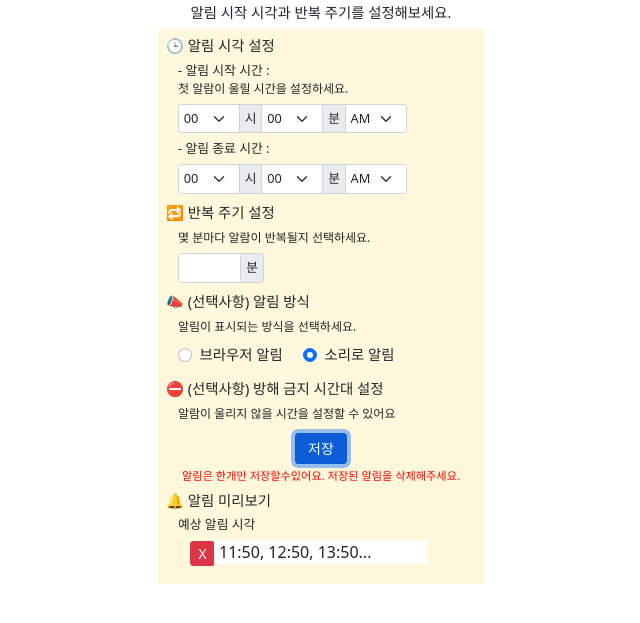
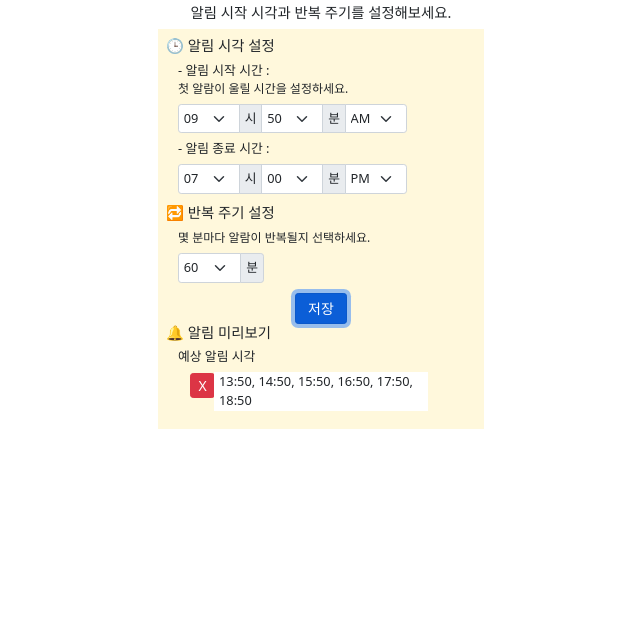
Before and after one commit to yeokyeong/ring-cycle, a browser extension: page index.html in a window 1280 px wide. Both pictures are taken after a click on the button "저장". Shown: the part 43-666 px from the top of the page, without its empty margins (319-959 px from the left). Drawn offline with nearby package versions, Linux system fonts and the light colour scheme.

Commit message:
style : set id and change UI

```diff
--- a/index.css
+++ b/index.css
@@ -66,4 +66,5 @@ p {
 }
 .text--preview{
     background-color: white; padding-left: 5px;
+    font-size: 0.8rem;
 }
--- a/index.html
+++ b/index.html
@@ -11,13 +11,13 @@
         <h3 class="text-center">🔔 Ring Cycle 🔔</h3>
         <h4 class="text-center"> 알림 시작 시각과 반복 주기를 설정해보세요.</h4>
 
-        <div class="container p-2 mt-2 container__content" >
+        <div class="container p-2 mt-2 container__content">
             <h5 class="">🕒 알림 시각 설정</h5>
-            <div class="container container__item" >
+            <div class="container container__item">
                 <h6> - 알림 시작 시간 : </h6>
                 <p class="">첫 알람이 울릴 시간을 설정하세요. </p>
                 <div class="input-group input-group-sm">
-                    <select class="form-select" id="inputGroupSelect01">
+                    <select class="form-select" id="inputStartHour">
                         <option value="00">00</option>
                         <option value="01">01</option>
                         <option value="02">02</option>
@@ -27,31 +27,31 @@
                         <option value="06">06</option>
                         <option value="07">07</option>
                         <option value="08">08</option>
-                        <option value="09">09</option>
-                        <option value="09">10</option>
-                        <option value="09">11</option>
+                        <option value="09" selected="selected">09</option>
+                        <option value="10">10</option>
+                        <option value="11">11</option>
                     </select>
-                    <label class="input-group-text" for="inputGroupSelect01">시</label>
+                    <label class="input-group-text" for="inputStartHour">시</label>
 
-                    <select class="form-select" id="inputGroupSelect02">
+                    <select class="form-select" id="inputStartMinutes">
                         <option value="00">00</option>
                         <option value="10">10</option>
                         <option value="20">20</option>
                         <option value="30">30</option>
                         <option value="40">40</option>
-                        <option value="50">50</option>
+                        <option value="50" selected="selected">50</option>
                     </select>
-                    <label class="input-group-text" for="inputGroupSelect02">분</label>
-                    <select class="form-select" id="inputGroupSelect03">
-                        <option value="am">AM</option>
-                        <option value="pm">PM</option>
+                    <label class="input-group-text" for="inputStartMinutes">분</label>
+                    <select class="form-select" id="inputStartMidday">
+                        <option value="AM" selected="selected">AM</option>
+                        <option value="PM">PM</option>
                     </select>
                 </div>
 
                 <h6 class="mt-2 mb-2"> - 알림 종료 시간 : </h6>
 
                 <div class="input-group  input-group-sm  ">
-                    <select class="form-select" id="inputGroupSelect01">
+                    <select class="form-select" id="inputEndHour">
                         <option value="00">00</option>
                         <option value="01">01</option>
                         <option value="02">02</option>
@@ -59,38 +59,46 @@
                         <option value="04">04</option>
                         <option value="05">05</option>
                         <option value="06">06</option>
-                        <option value="07">07</option>
+                        <option value="07" selected="selected">07</option>
                         <option value="08">08</option>
                         <option value="09">09</option>
-                        <option value="09">10</option>
-                        <option value="09">11</option>
+                        <option value="010">10</option>
+                        <option value="011">11</option>
                     </select>
-                    <label class="input-group-text" for="inputGroupSelect01">시</label>
-                    <select class="form-select" id="inputGroupSelect02">
-                        <option value="00">00</option>
+                    <label class="input-group-text" for="inputEndHour">시</label>
+                    <select class="form-select" id="inputEndMinutes">
+                        <option value="00" selected="selected">00</option>
                         <option value="10">10</option>
                         <option value="20">20</option>
                         <option value="30">30</option>
                         <option value="40">40</option>
                         <option value="50">50</option>
                     </select>
-                    <label class="input-group-text" for="inputGroupSelect02">분</label>
-                    <select class="form-select" id="inputGroupSelect03">
-                        <option value="am">AM</option>
-                        <option value="pm">PM</option>
+                    <label class="input-group-text" for="inputEndMinutes">분</label>
+                    <select class="form-select" id="inputEndMidday">
+                        <option value="AM">AM</option>
+                        <option value="PM" selected="selected">PM</option>
                     </select>
                 </div>
             </div>
 
             <h5 class="">🔁 반복 주기 설정</h5>
-                <div class="container container__item" >
+            <div class="container container__item">
                 <p>몇 분마다 알람이 반복될지 선택하세요.</p>
                 <div class="input-group input-group-sm input-group__smaller">
-                        <input type="text" class="form-control" aria-describedby="basic-addon2">
-                        <span class="input-group-text" id="basic-addon2">분</span>
+                    <!-- <input type="text" class="form-control" id="inputInterval" > -->
+                    <select class="form-select" id="inputInterval">
+                        <option value="10">10</option>
+                        <option value="20">20</option>
+                        <option value="30">30</option>
+                        <option value="40">40</option>
+                        <option value="50">50</option>
+                        <option value="60" selected="selected">60</option>
+                    </select>
+                    <span class="input-group-text">분</span>
                 </div>
             </div>
-                <h5 class="">📣 (선택사항) 알림 방식</h5>
+            <!-- <h5 class="">📣 (선택사항) 알림 방식</h5>
                 <div class="container container__item" >
                     <p>알림이 표시되는 방식을 선택하세요.</p>
                     <div class="form-check form-check-inline">
@@ -105,28 +113,33 @@
                             소리로 알림
                         </label>
                       </div>
-                </div>
+                </div> -->
 
-                <h5 class="">⛔️ (선택사항) 방해 금지 시간대 설정</h5>
+            <!-- <h5 class="">⛔️ (선택사항) 방해 금지 시간대 설정</h5>
                 <div class="container container__item" >
                     <p> 알람이 울리지 않을 시간을 설정할 수 있어요</p>
+                </div> -->
 
+            <div class="d-grid col-2 mx-auto">
+                <button class="btn btn-primary btn-sm" type="button" id="saveBtn">저장</button>
             </div>
-<div class="d-grid col-2 mx-auto">
-    <button class="btn btn-primary btn-sm" type="button">저장</button>
-  </div>
-  <p class="text-center text--warning mt-1">알림은 한개만 저장할수있어요. 저장된 알림을 삭제해주세요.</p>
+            <p class="text-center text--warning mt-1 d-none" id="warningText">알림은 한개만 저장할수있어요. 저장된 알림을 삭제해주세요.</p>
             <h5 class="">🔔 알림 미리보기 </h5>
-                <div class="container container__item" >
+            <div class="container container__item">
                 <h6 class="mt-2 mb-2"> 예상 알림 시각</h6>
                 <div class="container">
-                        <div class="row">
-                            <div class="col col-1"><button class="btn btn-danger btn-sm btn--delete" type="button">X</button>
-                            </div> <div class="col col-10"><div class="text--preview" >11:50, 12:50, 13:50...</div>
-                        </div></div>
+                    <div class="row d-none" id="preview-row">
+                        <div class="col col-1"><button class="btn btn-danger btn-sm btn--delete"
+                                type="button" id="deleteBtn">X</button>
+                        </div>
+                        <div class="col col-10">
+                            <div class="text--preview" id="preview-row__text">11:50, 12:50, 13:50...</div>
+                        </div>
+                    </div>
                 </div>
             </div>
         </div>
 </body>
 <script src="./script.js"></script>
+<script src="./format.js"></script>
 </html>
```
Lines whose indentation alone changed are shown as unchanged.
